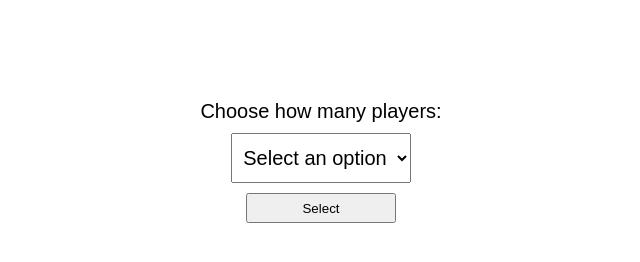
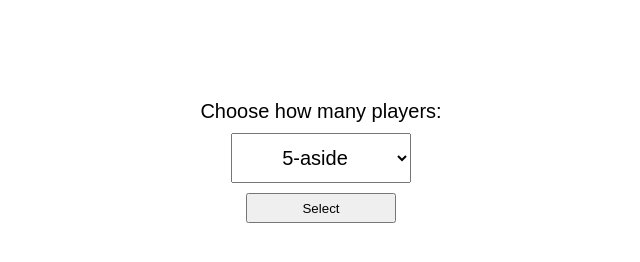
Before and after one commit to zakmun/football-match-tracker, a plain HTML site: page index.html in a window 1280 px wide. Shown: the whole page, without its empty margins (319-959 px from the left). Drawn offline with Linux system fonts and the light colour scheme.

Commit message:
Remove disabled option on select field

```diff
--- a/index.html
+++ b/index.html
@@ -11,7 +11,6 @@
     <div class="container">
         <label for="players">Choose how many players:</label>
         <select name="players" id="players">
-        <option value="" selected disabled hidden>Select an option</option>
           <option value="5">5-aside</option>
           <option value="7">7-aside</option>
           <option value="11">11-aside</option>
```
